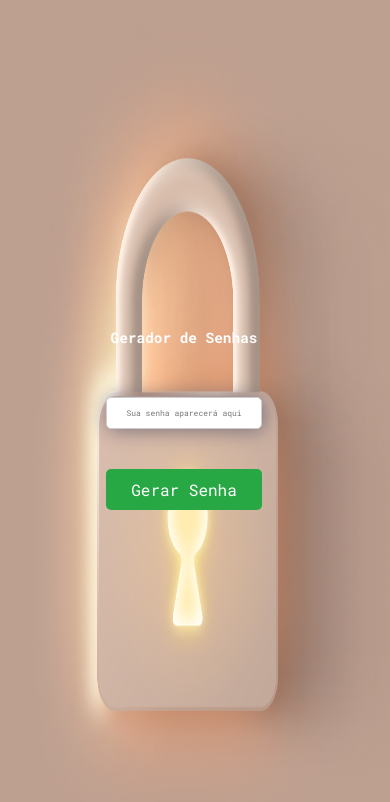
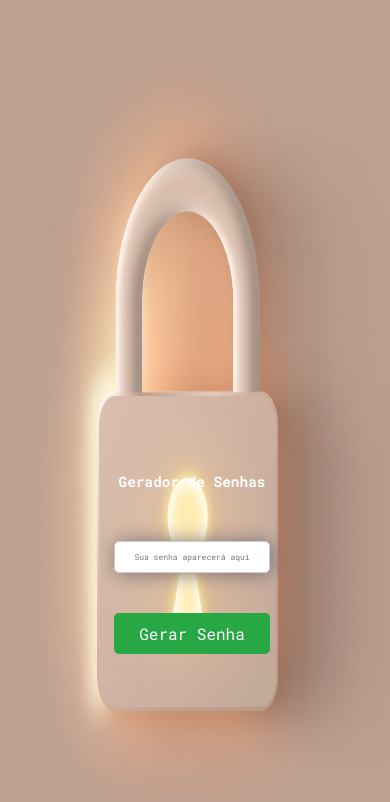
Before and after one commit to FernandoJesuss/Gerador_de_Senhas, a plain HTML site: page index.html in a window 390 px wide. Shown: the top 802 px of the page. Drawn offline with Linux system fonts and the light colour scheme.

Commit message:
Fix: Correção de bugs

```diff
--- a/src/css/styles.css
+++ b/src/css/styles.css
@@ -182,9 +182,9 @@ button:active {
 @media (max-width: 393px) {
     .Container {
         /* display: flex; */
-        right: 8rem;
+        right: 7.5rem;
         width: 40%;
-        top: 23rem;
+        top: 32rem;
         justify-content: center;
         align-items: center;
     }
```
